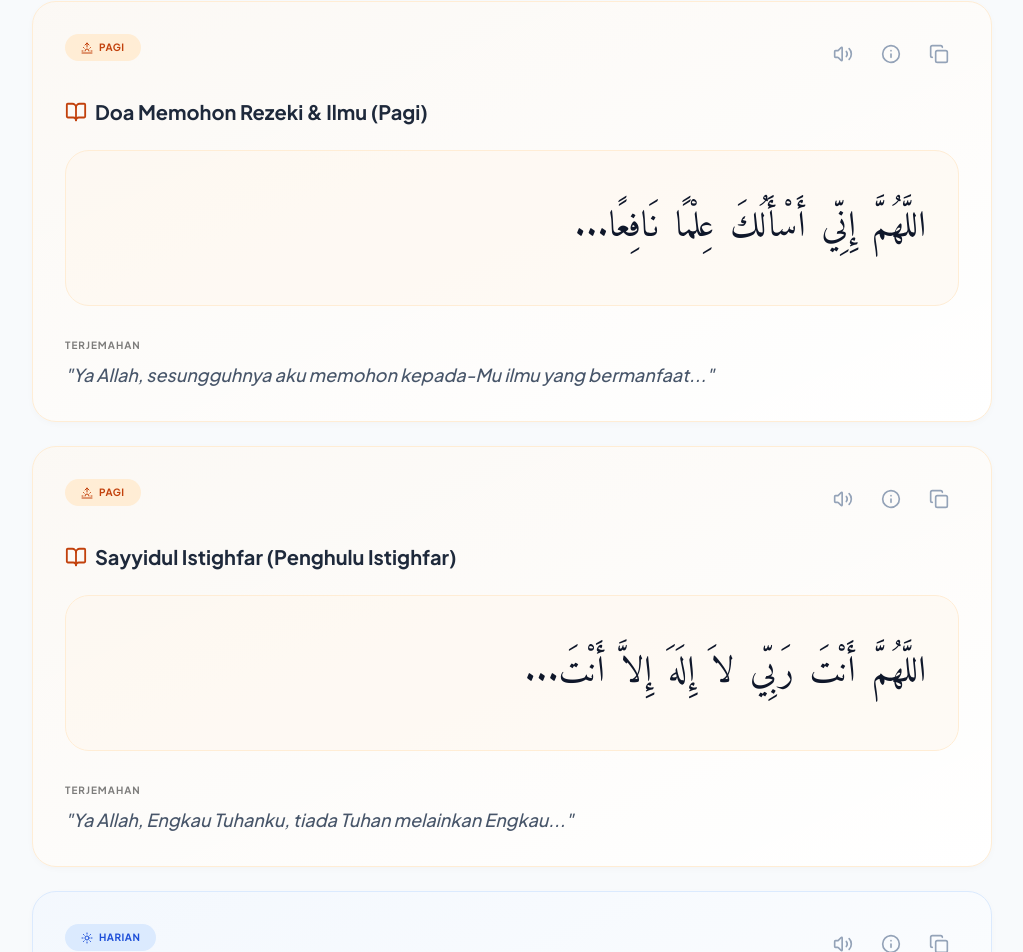
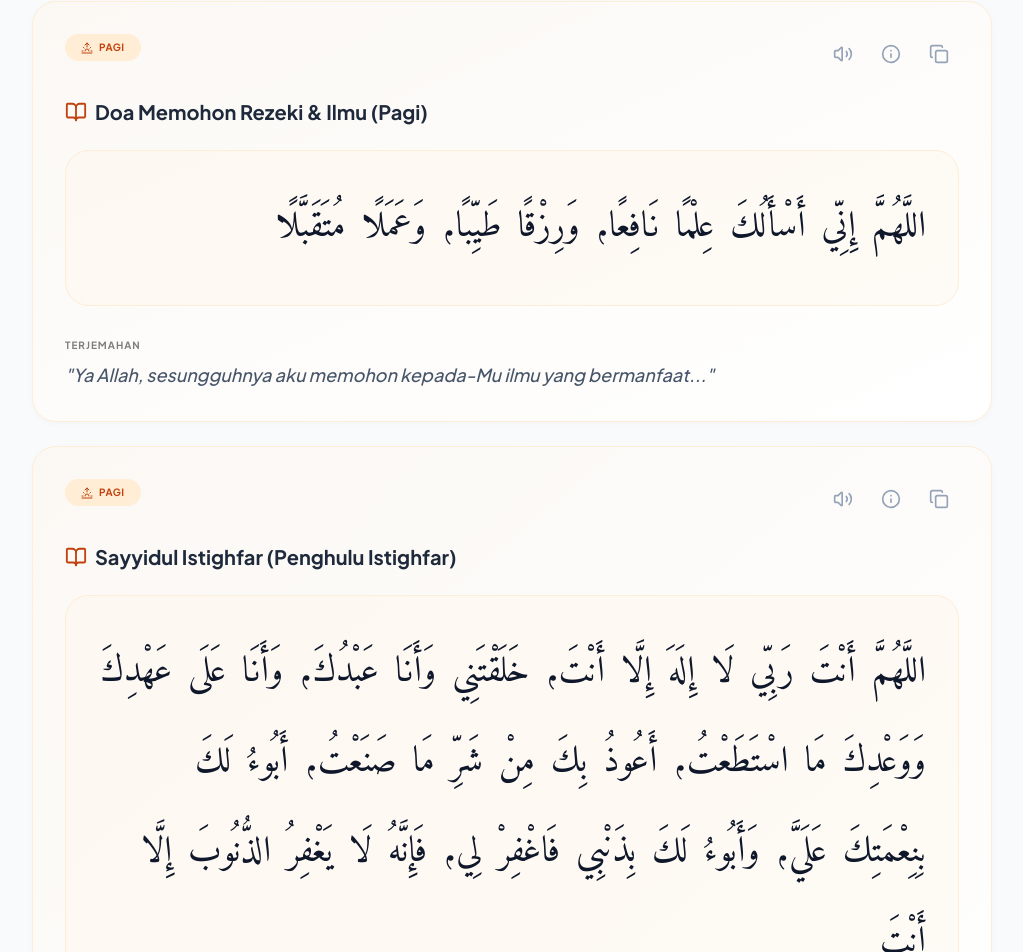
Before and after one commit to brisbanefusion/nurdoa, a React (Vite) app: page / in a window 1280 px wide. Shown: the part 5247-6199 px from the top of the page, without its empty margins (128-1151 px from the left). Built offline with nearby package versions, Linux system fonts and the light colour scheme.

Commit message:
Complete the final set of missing full Arabic texts for Duas and Hadiths

```diff
--- a/constants.ts
+++ b/constants.ts
@@ -47,8 +47,8 @@ export const COMMON_DUAS: Dua[] = [
     id: 'hadis6',
     title: 'Hadis 6: Meninggalkan Syubhat',
     category: 'Hadis',
-    arabic: 'إِنَّ الْحَلَالَ بَيِّنٌ وَإِنَّ الْحَرَامَ بَيِّنٌ وَبَيْنَهُمَا أُمُورٌ مُشْتَبِهَاتٌ لَا يَعْلَمُهُنَّ كَثِيرٌ مِنَ النَّاسِ، فَمَنِ اتَّقَى الشُّبُهَاتِ اسْتَبْرَأَ لِدِينِهِ وَعِرْضِهِ، وَمَنْ وَقَعَ فِي الشُّبُهَاتِ وَقَعَ فِي الْحَرَامِ كَالرَّاعِي يَرْعَى حَوْلَ الْحِمَى يُوشِكُ أَنْ يَرْتَعَ فِيهِ...',
-    translation: 'Sesungguhnya yang halal itu jelas dan yang haram itu jelas. Antara keduanya terdapat perkara-perkara syubhat yang tidak diketahui oleh orang ramai. Sesiapa mengelak syubhat, dia menyelamatkan agama dan kehormatannya. Sesiapa yang jatuh ke dalam syubhat, seumpama pengembala di pinggir kawasan larangan...',
+    arabic: 'إِنَّ الْحَلَالَ بَيِّنٌ وَإِنَّ الْحَرَامَ بَيِّنٌ وَبَيْنَهُمَا أُمُورٌ مُشْتَبِهَاتٌ لَا يَعْلَمُهُنَّ كَثِيرٌ مِنَ النَّاسِ، فَمَنِ اتَّقَى الشُّبُهَاتِ اسْتَبْرَأَ لِدِينِهِ وَعِرْضِهِ، وَمَنْ وَقَعَ فِي الشُّبُهَاتِ وَقَعَ فِي الْحَرَامِ كَالرَّاعِي يَرْعَى حَوْلَ الْحِمَى يُوشِكُ أَنْ يَرْتَعَ فِيهِ، أَلَا وَإِنَّ لِكُلِّ مَلِكٍ حِمًى، أَلَا وَإِنَّ حِمَى اللَّهِ مَحَارِمُهُ، أَلَا وَإِنَّ فِي الْجَسَدِ مُضْغَةً، إِذَا صَلَحَتْ صَلَحَ الْجَسَدُ كُلُّهُ، وَإِذَا فَسَدَتْ فَسَدَ الْجَسَدُ كُلُّهُ، أَلَا وَهِيَ الْقَلْبُ',
+    translation: 'Sesungguhnya yang halal itu jelas dan yang haram itu jelas. Antara keduanya terdapat perkara-perkara syubhat yang tidak diketahui oleh orang ramai. Sesiapa mengelak syubhat, maka dia menyelamatkan agama dan kehormatannya. Sesiapa yang jatuh ke dalam syubhat, akan jatuh ke dalam haram, seumpama pengembala yang menggembala di pinggir kawasan larangan yang hampir meragut di dalamnya. Ketahuilah bahawa setiap raja mempunyai kawasan larangan. Ketahuilah bahawa kawasan larangan Allah adalah perkara-perkara yang diharamkan-Nya. Ketahuilah bahawa di dalam jasad ada segumpal daging; jika ia baik maka baiklah seluruh jasad, dan jika ia rosak maka rosaklah seluruh jasad. Ketahuilah bahawa ia adalah hati.',
     benefit: 'Menjaga kesucian hati dan agama dengan menjauhi keraguan.'
   },
   {
@@ -403,7 +403,7 @@ export const COMMON_DUAS: Dua[] = [
     id: 'p2',
     title: 'Doa Memohon Rezeki & Ilmu (Pagi)',
     category: 'Pagi',
-    arabic: 'اللَّهُمَّ إِنِّي أَسْأَلُكَ عِلْمًا نَافِعًا...',
+    arabic: 'اللَّهُمَّ إِنِّي أَسْأَلُكَ عِلْمًا نَافِعًا، وَرِزْقًا طَيِّبًا، وَعَمَلًا مُتَقَبَّلًا',
     translation: 'Ya Allah, sesungguhnya aku memohon kepada-Mu ilmu yang bermanfaat...',
     benefit: 'Permulaan hari yang berkat.'
   },
@@ -411,8 +411,8 @@ export const COMMON_DUAS: Dua[] = [
     id: 'p3',
     title: 'Sayyidul Istighfar (Penghulu Istighfar)',
     category: 'Pagi',
-    arabic: 'اللَّهُمَّ أَنْتَ رَبِّي لاَ إِلَهَ إِلاَّ أَنْتَ...',
-    translation: 'Ya Allah, Engkau Tuhanku, tiada Tuhan melainkan Engkau...',
+    arabic: 'اللَّهُمَّ أَنْتَ رَبِّي لَا إِلَهَ إِلَّا أَنْتَ، خَلَقْتَنِي وَأَنَا عَبْدُكَ، وَأَنَا عَلَى عَهْدِكَ وَوَعْدِكَ مَا اسْتَطَعْتُ، أَعُوذُ بِكَ مِنْ شَرِّ مَا صَنَعْتُ، أَبُوءُ لَكَ بِنِعْمَتِكَ عَلَيَّ، وَأَبُوءُ لَكَ بِذَنْبِي فَاغْفِرْ لِي، فَإِنَّهُ لَا يَغْفِرُ الذُّنُوبَ إِلَّا أَنْتَ',
+    translation: 'Ya Allah, Engkau Tuhanku, tiada tuhan melainkan Engkau. Engkau telah menciptakanku dan aku adalah hamba-Mu, dan aku berpegang kepada perjanjian dan janji-Mu sekadar kemampuanku. Aku berlindung dengan-Mu daripada kejahatan yang telah aku lakukan. Aku mengakui segala nikmat-Mu kepadaku dan aku mengakui segala dosaku, maka ampunilah aku. Sesungguhnya tiada yang dapat mengampunkan dosa-dosa melainkan Engkau.',
     benefit: 'Jaminan syurga bagi yang membacanya dengan yakin.'
   },
 
@@ -501,7 +501,7 @@ export const COMMON_DUAS: Dua[] = [
     id: 'azan1',
     title: 'Doa Selepas Azan',
     category: 'Harian',
-    arabic: 'اللَّهُمَّ رَبَّ هَذِهِ الدَّعْوَةِ التَّامَّةِ...',
+    arabic: 'اللَّهُمَّ رَبَّ هَذِهِ الدَّعْوَةِ التَّامَّةِ وَالصَّلَاةِ الْقَائِمَةِ، آتِ مُحَمَّدًا الْوَسِيلَةَ وَالْفَضِيلَةَ، وَابْعَثْهُ مَقَامًا مَحْمُودًا الَّذِي وَعَدْتَهُ',
     translation: 'Ya Allah, Tuhan bagi seruan yang sempurna ini...',
     benefit: 'Mendapat syafaat Nabi SAW.'
   },
@@ -527,7 +527,7 @@ export const COMMON_DUAS: Dua[] = [
     id: 'ram_tarawih',
     title: 'Doa Kamilin (Selepas Solat Tarawih)',
     category: 'Ramadan',
-    arabic: 'اللَّهُمَّ اجْعَلْنَا بِالْإِيمَانِ كَامِلِينَ...',
+    arabic: 'اللَّهُمَّ اجْعَلْنَا بِالْإِيمَانِ كَامِلِينَ، وَلِلْفَرَائِضِ مُؤَدِّينَ، وَلِلصَّلَاةِ حَافِظِينَ، وَلِلزَّكَاةِ فَاعِلِينَ، وَلِمَا عِنْدَكَ طَالِبِينَ، وَلِعَفْوِكَ رَاجِينَ، وَبِالْهُدَى مُتَمَسِّكِينَ، وَعَنِ اللَّغْوِ مُعْرِضِينَ، وَفِي الدُّنْيَا زَاهِدِينَ، وَفِي الْآخِرَةِ رَاغِبِينَ، وَبِالْقَضَاءِ رَاضِينَ، وَلِلنَّعْمَاءِ شَاكِرِينَ، وَعَلَى الْبَلَاءِ صَابِرِينَ',
     translation: 'Ya Allah, jadikanlah kami orang yang sempurna imannya...',
     benefit: 'Penyempurna ibadah malam Ramadan.'
   },
@@ -535,7 +535,7 @@ export const COMMON_DUAS: Dua[] = [
     id: 'ram_witir',
     title: 'Doa Selepas Solat Witir',
     category: 'Ramadan',
-    arabic: 'اللَّهُمَّ إِنَّا نَسْأَلُكَ إِيمَانًا دَائِمًا...',
+    arabic: 'اللَّهُمَّ إِنَّا نَسْأَلُكَ إِيمَانًا دَائِمًا، وَنَسْأَلُكَ قَلْبًا خَاشِعًا، وَنَسْأَلُكَ عِلْمًا نَافِعًا، وَنَسْأَلُكَ يَقِينًا صَادِقًا، وَنَسْأَلُكَ عَمَلًا صَالِحًا، وَنَسْأَلُكَ دِينًا قَيِّمًا، وَنَسْأَلُكَ خَيْرًا كَثِيرًا',
     translation: 'Ya Allah, kami memohon kepada-Mu iman yang berkekalan...',
     benefit: 'Ketenangan selepas solat penutup.'
   },
```
